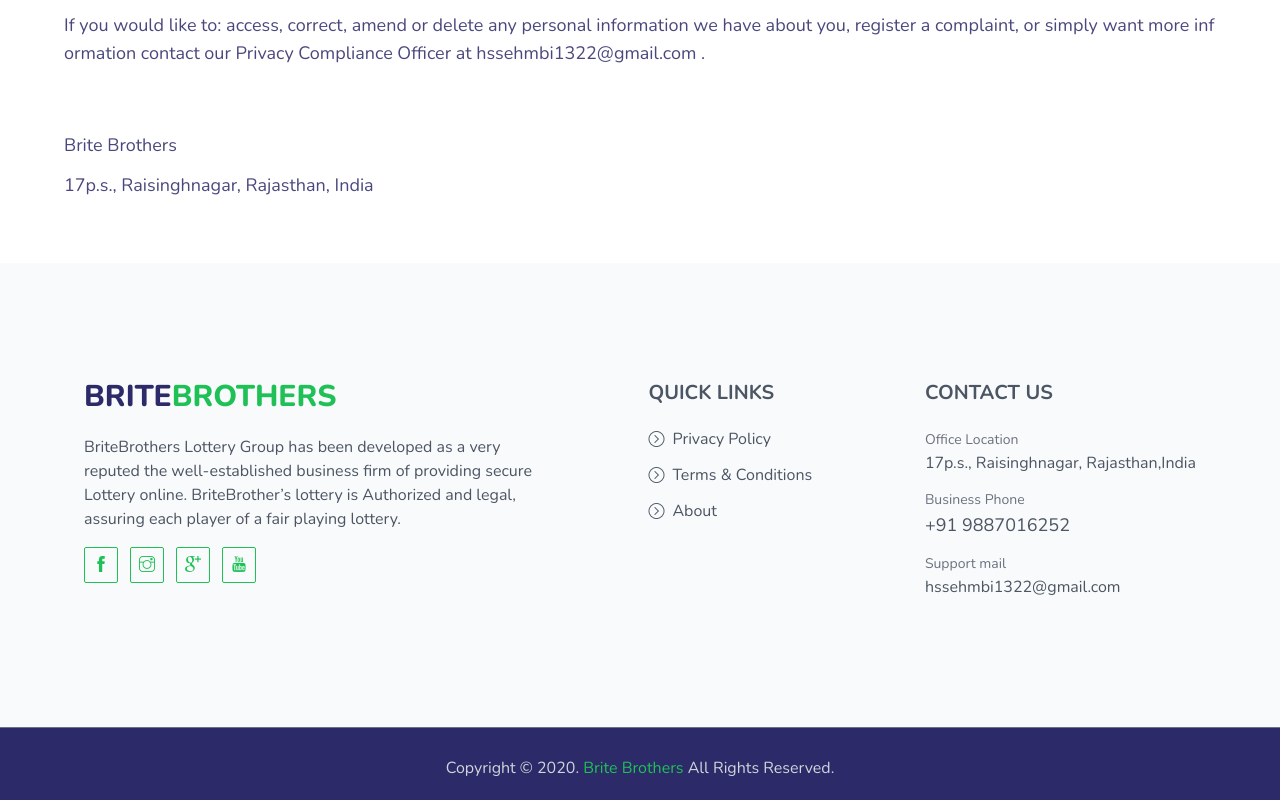
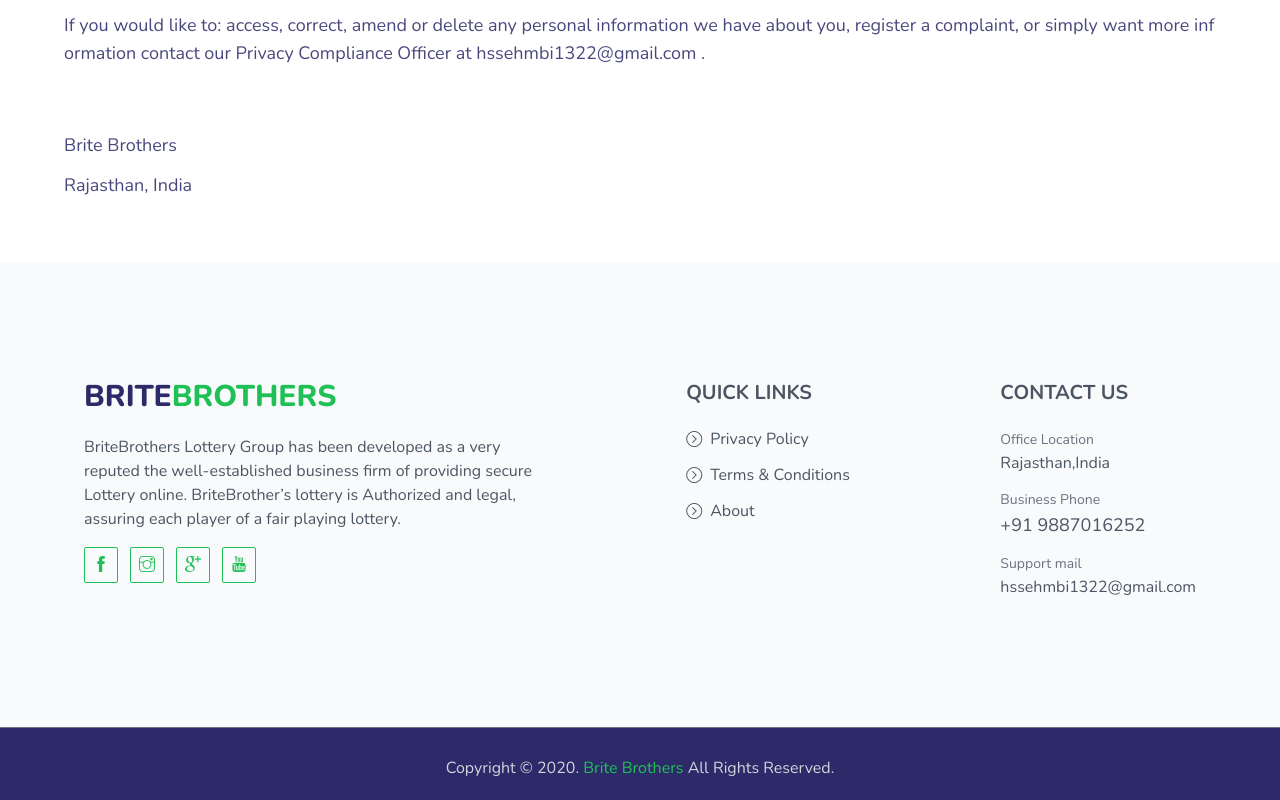
Before and after one commit to 13banda/BriteBrothers, a Next.js app: page /privacy-policy in a window 1280 px wide. Shown: the part 2321-3121 px from the top of the page. Built offline with nearby package versions, Linux system fonts and the light colour scheme.

Commit message:
remove address

```diff
--- a/components/Footer/index.js
+++ b/components/Footer/index.js
@@ -55,7 +55,7 @@ export default function Footer({ children }) {
                   Office Location
                 </span>
                 <p className="break-all">
-                  17p.s., Raisinghnagar, Rajasthan,India
+                  Rajasthan,India
                 </p>
               </li>
               <li className="mb-3">
--- a/pages/privacy-policy/index.js
+++ b/pages/privacy-policy/index.js
@@ -175,7 +175,7 @@ export default function privacyPolicy() {
             </p>
           </section>
           <p className="mt-16">Brite Brothers</p>
-          <p>17p.s., Raisinghnagar, Rajasthan, India</p>
+          <p>Rajasthan, India</p>
         </div>
       </div>
     </Layout>
```
